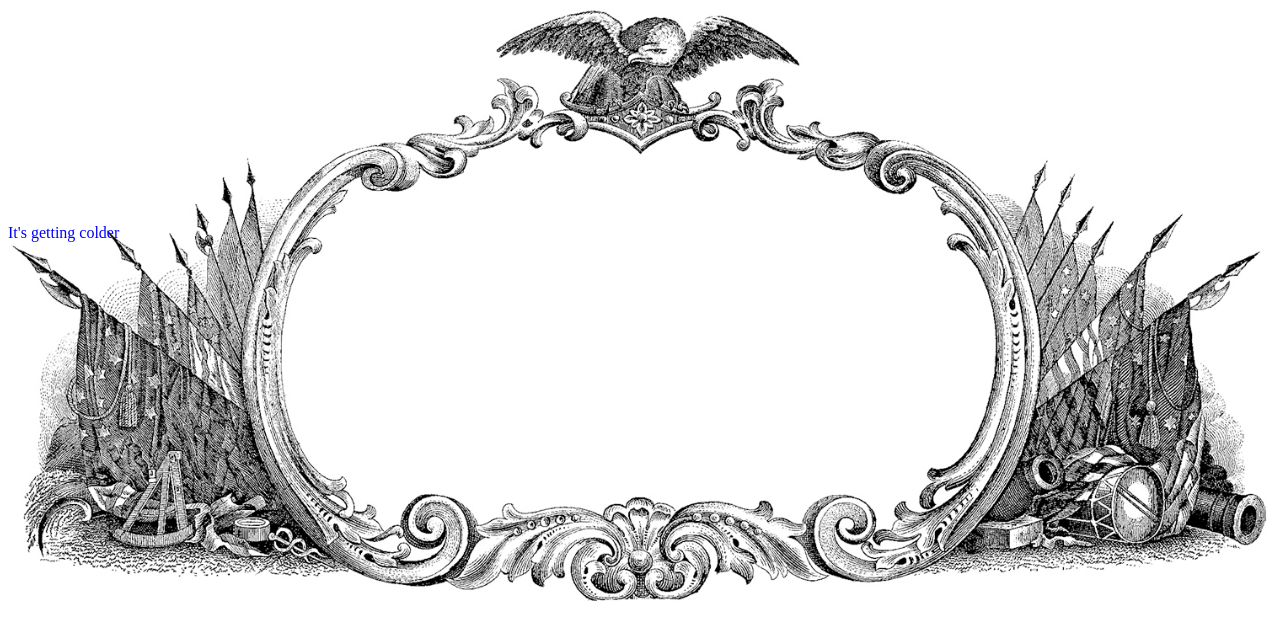
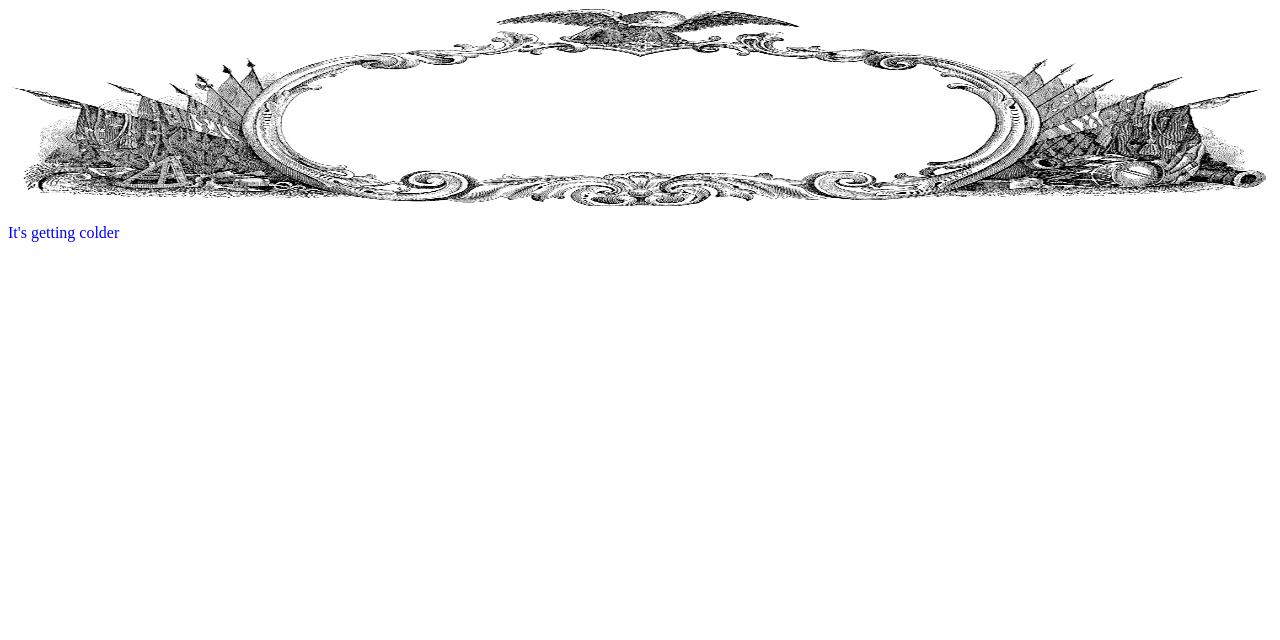
Before and after one commit to demidude93/demidude93.github.io, a PHP site: page /welcome/index.html in a window 1280 px wide. Shown: the top 640 px of the page. Run offline with PHP 8.4, Linux system fonts and the light colour scheme.

Commit message:
200px height

```diff
--- a/welcome/welcome.css
+++ b/welcome/welcome.css
@@ -10,4 +10,5 @@ p {
 
 .header_image{
 	width:100%;
+	height:200px;
 }
```
